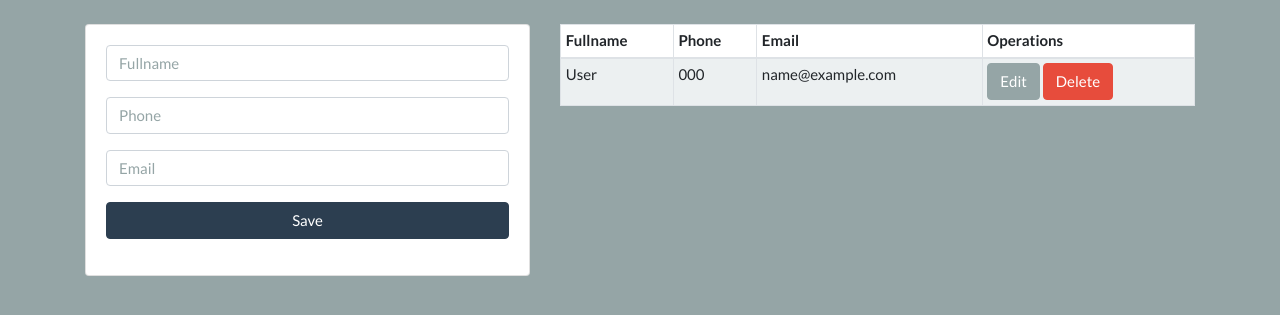
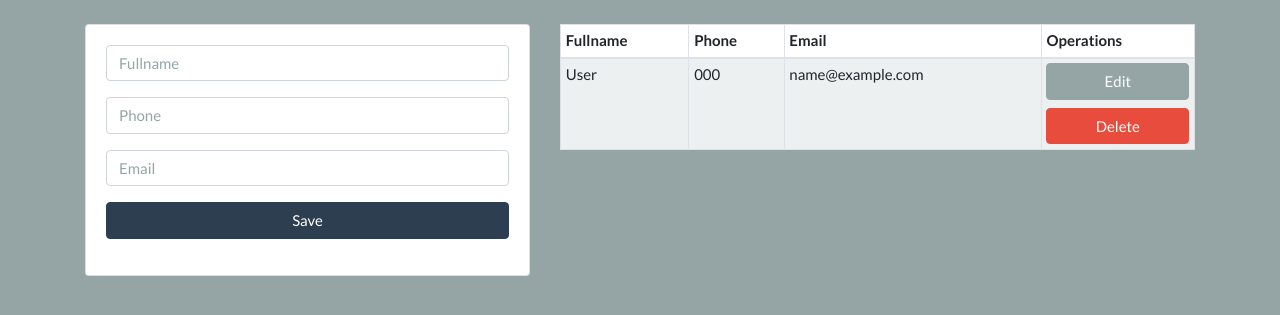
Before and after one commit to francofl99/contact_app, a Flask app: page / in a window 1280 px wide. Shown: the part 71-386 px from the top of the page. Run offline with Flask 2, Linux system fonts and the light colour scheme; tables that the repository leaves empty or names only in its code hold one stand-in row (Sample ...); some libraries are stand-ins or nearby versions.

Commit message:
Buttons modificated

```diff
--- a/templates/index.html
+++ b/templates/index.html
@@ -57,8 +57,8 @@
                     <td>{{ contact.2 }}</td>
                     <td>{{ contact.3 }}</td>
                     <td>
-                        <a href="/edit/{{ contact.0 }}" class="btn btn-secondary">Edit</a>
-                        <a href="/delete/{{ contact.0 }}" class="btn btn-danger btn-delete">Delete</a>
+                        <a href="/edit/{{ contact.0 }}" class="btn btn-secondary btn-block">Edit</a>
+                        <a href="/delete/{{ contact.0 }}" class="btn btn-danger btn-delete btn-block">Delete</a>
                     </td>
                 </tr>
                 {% endfor %}
```
